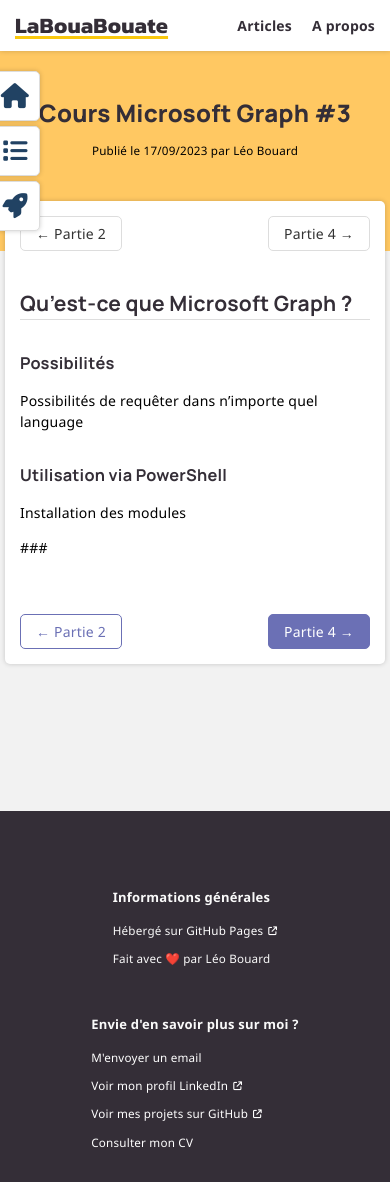
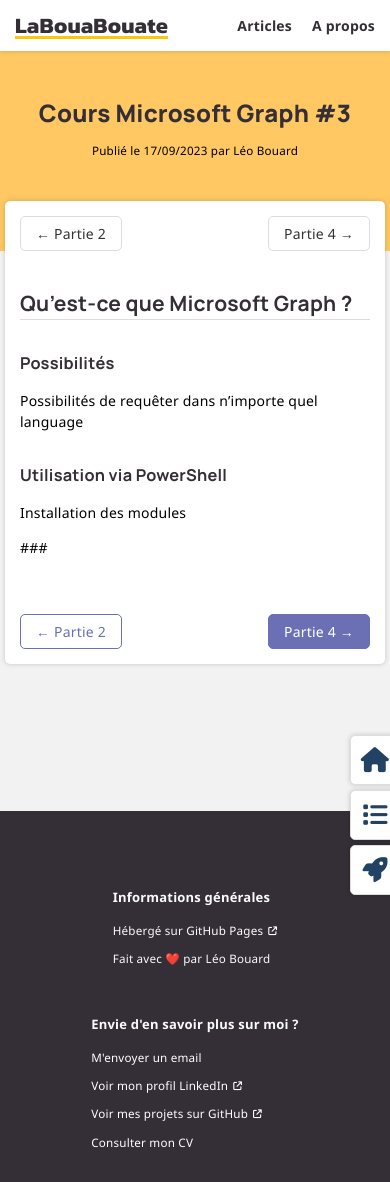
Before and after one commit to leobouard/leobouard.github.io, a Jekyll site: the page built from _posts/2023-09-17-cours-msgraph-003.md, in a window 390 px wide. Built offline with Jekyll 4.4.1, drawn with Linux system fonts in a browser that asks for light colours; nearby versions of some CDN libraries; some web fonts are replaced.

Commit message:
Update posts.scss

```diff
--- a/assets/css/posts.scss
+++ b/assets/css/posts.scss
@@ -305,8 +305,10 @@
 @media screen and (max-width: 950px) {
 
     div.side_buttons {
-        margin-left: -35px;
-        margin-top: -150px;
+        margin-left: 0;
+        margin-top: 0;
+        bottom: 0;
+        right: -15px;
     }
 
 }
```
